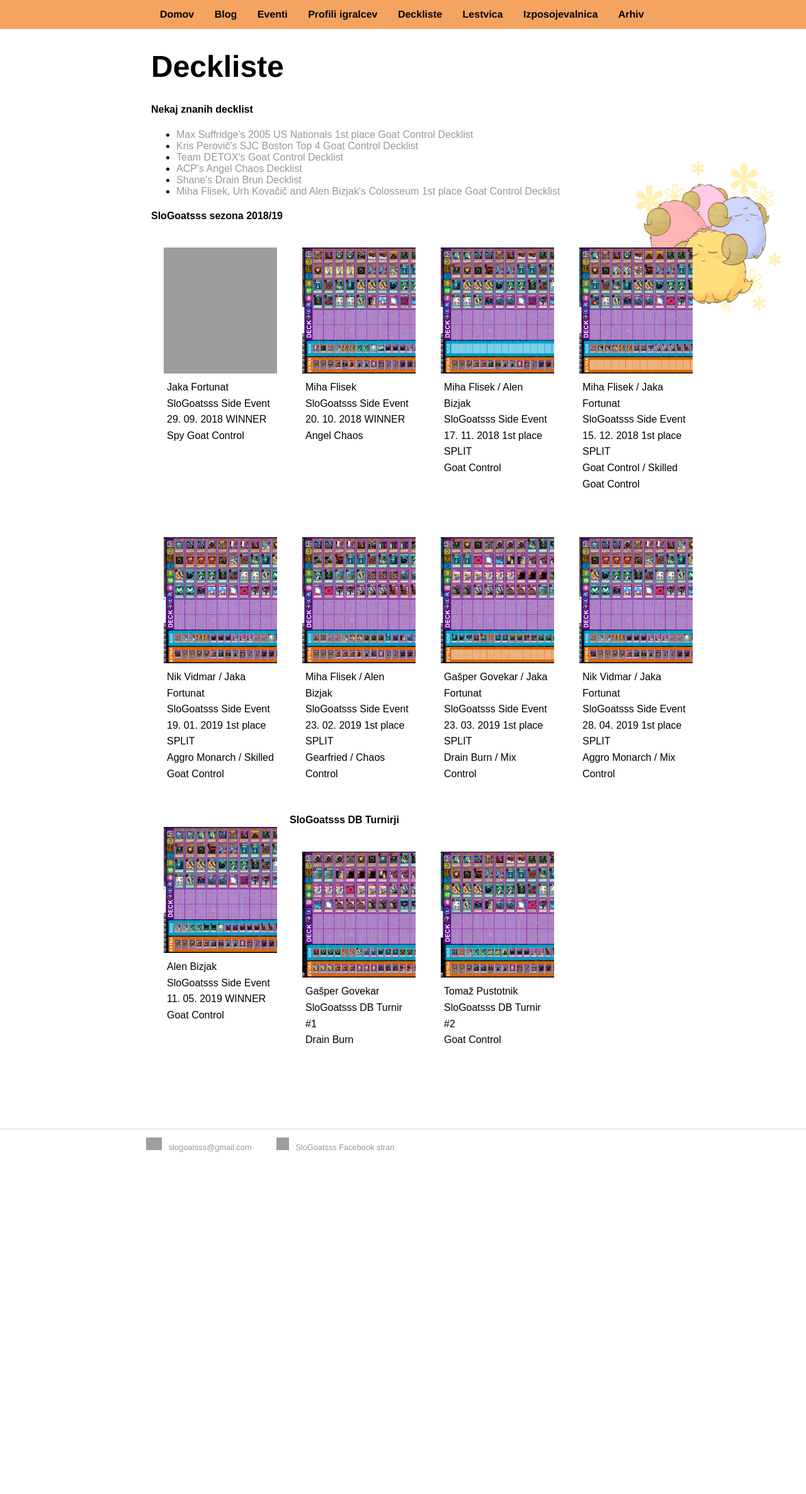
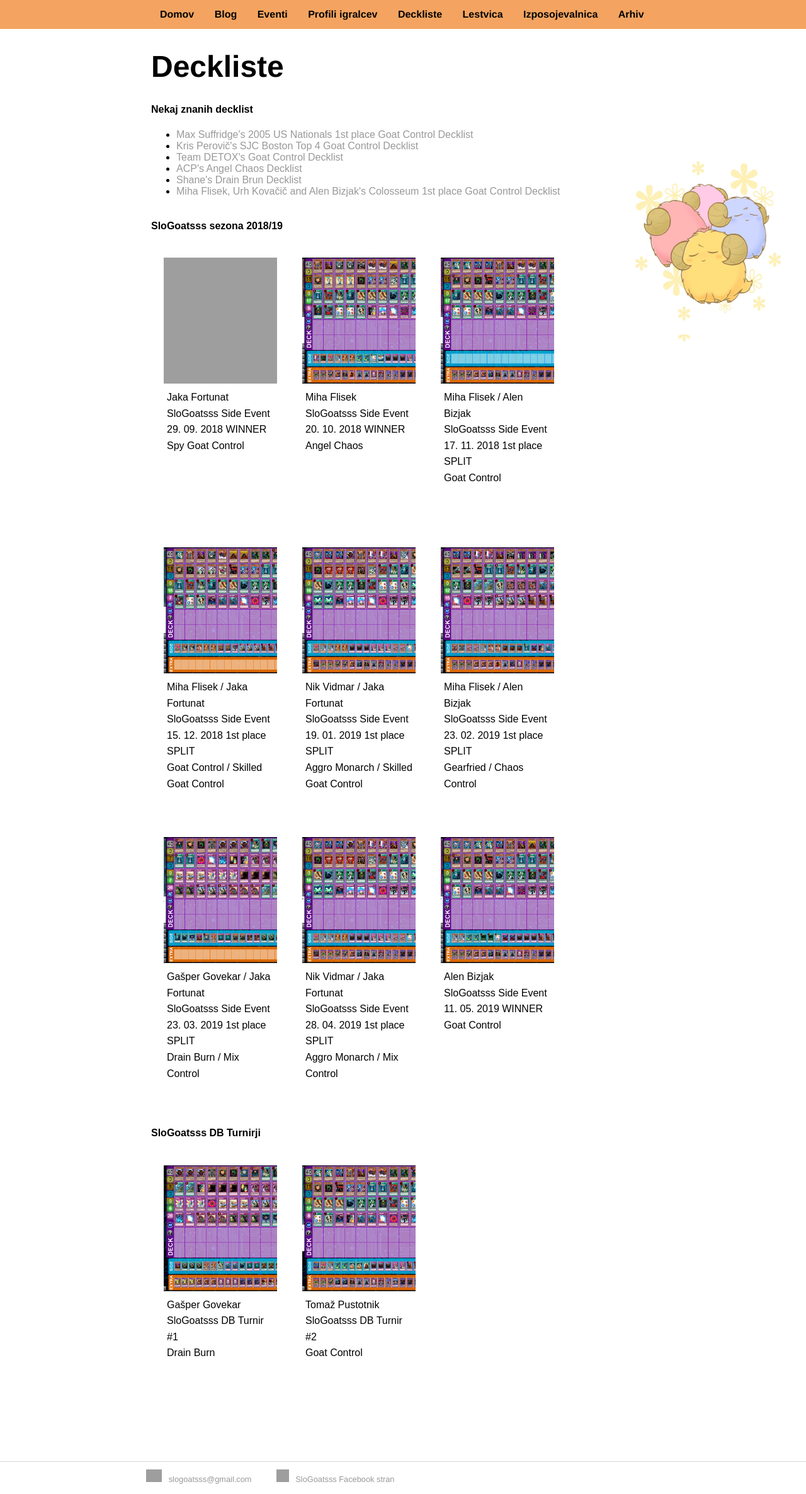
Before and after one commit to slogoatsss/slogoatsss.github.io, a Jekyll site: the page built from deckliste/index.html, in a window 1280 px wide. Shown: the whole page at 63% size. Built offline with Jekyll 4.4.1, drawn with Linux system fonts in a browser that asks for light colours; nearby versions of some CDN libraries; library files that are not in the unit come from our copies; before the commit the page ends 1845 px from its top, so only the background shows below that; grey boxes are pictures that could not be loaded.

Commit message:
Update index.html

```diff
--- a/deckliste/index.html
+++ b/deckliste/index.html
@@ -15,9 +15,9 @@ title: Deckliste
 
 		</ul>
 	</p>
-	<div>
+	<div style="width:80%;overflow:auto">
 		<h4>SloGoatsss sezona 2018/19</h4>
-		<div class= "gallery">
+		<div class= "gallery" style="float:left;">
 			<a target="_blank" href="fortunat20180929/index.html">
 				<img src= "fortunat20180929/fortunat 29.9.2018.png" alt="Decklist" height="200" width="200">
 			</a>
@@ -28,7 +28,7 @@ title: Deckliste
 			</div>
 		</div>
 
-		<div class= "gallery">
+		<div class= "gallery" style="float:left;">
 			<a target="_blank" href="flisek20181020/index.html">
 				<img src= "flisek20181020/myyU9rZ.png" alt="Decklist" height="200" width="200">
 			</a>
@@ -39,7 +39,7 @@ title: Deckliste
 			</div>
 		</div>
 
-		<div class= "gallery">
+		<div class= "gallery" style="float:left;">
 			<a target="_blank" href="colosseumgoat/index.html">
 				<img src= "colosseumgoat/decklist.png" alt="Decklist" height="200" width="200">
 			</a>
@@ -49,7 +49,7 @@ title: Deckliste
 				Goat Control
 			</div>
 		</div>
-		<div class= "gallery">
+		<div class= "gallery" style="float:left;">
 			<a target="_blank" href="15122018/index.html">
 				<img src= "15122018/jakafortunat1512.png" alt="Decklist" height="200" width="200">
 			</a>
@@ -59,7 +59,7 @@ title: Deckliste
 				Goat Control / Skilled Goat Control
 			</div>
 		</div>
-		<div class= "gallery">
+		<div class= "gallery" style="float:left;">
 			<a target="_blank" href="01202019/index.html">
 				<img src= "01202019/monarhi.png" alt="Decklist" height="200" width="200">
 			</a>
@@ -69,7 +69,7 @@ title: Deckliste
 				Aggro Monarch / Skilled Goat Control
 			</div>
 		</div>
-		<div class= "gallery">
+		<div class= "gallery" style="float:left;">
 			<a target="_blank" href="23022019/index.html">
 				<img src= "23022019/gearfried.png" alt="Decklist" height="200" width="200">
 			</a>
@@ -79,7 +79,7 @@ title: Deckliste
 				Gearfried / Chaos Control
 			</div>
 		</div>
-		<div class= "gallery">
+		<div class= "gallery" style="float:left;">
 			<a target="_blank" href="23032019/index.html">
 				<img src= "23032019/gaspergovekar2303.png" alt="Decklist" height="200" width="200">
 			</a>
@@ -89,7 +89,7 @@ title: Deckliste
 				Drain Burn / Mix Control
 			</div>
 		</div>
-		<div class= "gallery">
+		<div class= "gallery" style="float:left;">
 			<a target="_blank" href="04282019/index.html">
 				<img src= "01202019/monarhi.png" alt="Decklist" height="200" width="200">
 			</a>
@@ -99,7 +99,7 @@ title: Deckliste
 				Aggro Monarch / Mix Control
 			</div>
 		</div>
-		<div class= "gallery">
+		<div class= "gallery" style="float:left;">
 			<a target="_blank" href="11052019/alenbizjak1105.png">
 				<img src= "11052019/alenbizjak1105.png" alt="Decklist" height="200" width="200">
 			</a>
@@ -111,8 +111,9 @@ title: Deckliste
 		</div>
 	</div>
 
-	<div><h4>SloGoatsss DB Turnirji</h4>
-		<div class= "gallery">
+	<div style="width:80%;overflow:auto">
+		<h4>SloGoatsss DB Turnirji</h4>
+		<div class= "gallery" style="float:left;">
 			<a target="_blank" href="db/02052019gasper.png">
 				<img src= "db/02052019gasper.png" alt="Decklist" height="200" width="200">
 			</a>
@@ -123,7 +124,7 @@ title: Deckliste
 			</div>
 		</div>
 
-		<div class= "gallery">
+		<div class= "gallery" style="float:left;">
 			<a target="_blank" href="db/04052019tomaz.png">
 				<img src= "db/04052019tomaz.png" alt="Decklist" height="200" width="200">
 			</a>
```
